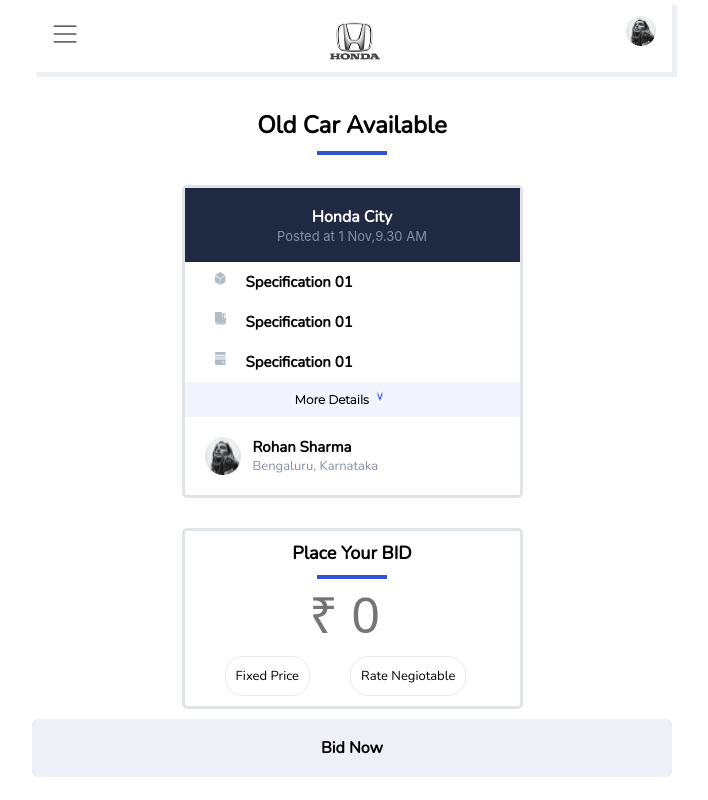
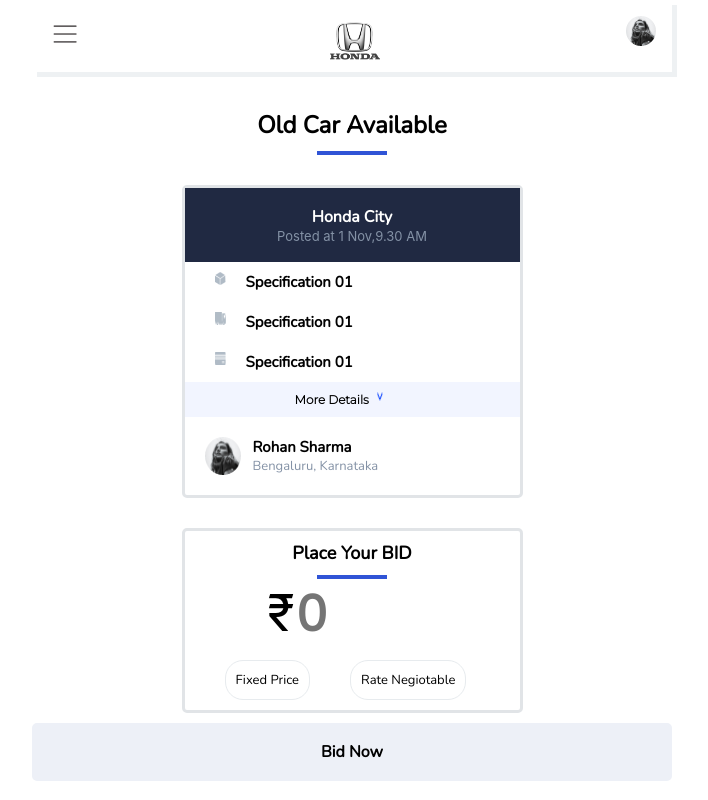
Before and after one commit to trinaChaudhuri/vahak-demo-app, a React (Create React App) app: page / in a window 1280 px wide. Shown: the whole page, without its empty margins (288-996 px from the left). Built offline with nearby package versions, Linux system fonts and the light colour scheme.

Commit message:
style fixes

```diff
--- a/src/components/form.js
+++ b/src/components/form.js
@@ -7,12 +7,16 @@
     const [remarks,setremarks]=useState("");
     return(
         <div className="formwrapper">
+            <div className="numberplaceholder">
             <input type="number" placeholder="Enter your mobile number*" className="forminputplaceholder"
             onChange={(event)=>
                 setmobile(event.target.value)
             }
             value={mobile}
-            max="10"/>
+            maxLength="10"
+            pattern="[0-9]*"
+            size="10"/>
+            </div>
             <input type="text" placeholder="Enter your name*" className="forminputplaceholder"
             onChange={(event)=>setname(event.target.value)} value={name}/>
             <input type="text" placeholder="Enter remarks(optional)" className="forminputplaceholder"
--- a/src/components/place-your-bid-card.js
+++ b/src/components/place-your-bid-card.js
@@ -1,4 +1,4 @@
-import React,{useState} from 'react';
+import React,{useState,useRef} from 'react';
 //style imports
 import "../styles/placeyourbid.css";
 //screen imports
@@ -6,32 +6,43 @@
 export default function PlaceYourBid(){
     const [amount,setamount]=useState("");
     const [showform,setshowform]=useState(false);
-    const [fixedprice,setfixedprice]=useState(0);
-    const [ratenegotiable,setratenegotiable]=useState(0);
+    const [toggleButtons,setToggleButtons]=useState(0);
     const [enablebidnowbutton,setenablebidnowbutton]=useState(false);
     const handleEnableBidNow=(value)=>{
         setenablebidnowbutton(value);
     }
+    const rupeeplaceholder=useRef(null);
+
     return(
         <>
        <div className="placeyourbidcontainer">
            <div className="placeyourbidtext">Place Your BID</div>
             <div className="bar"></div>
             <div style={{textAlign:'center'}}>
-            <input name="amount" type="number" size="20" placeholder="&#x20B9; 0" className="amountplaceholder"
-            value={amount} onChange={(event)=>setamount(event.target.value)}/>
+            {amount===""?(
+            <div style={{marginLeft:82}}>
+            <span className="amountplaceholder">₹<input name="amount" type="number" size="20" placeholder="0"
+            value={amount} ref={rupeeplaceholder} onChange={(event)=>setamount(event.target.value)}
+            /></span>
+            </div>
+            ):(
+                <span className="amountplaceholder">₹<input name="amount" type="number" size="20" placeholder="0"
+            value={amount} ref={rupeeplaceholder} onChange={(event)=>setamount(event.target.value)}
+            /></span>
+            )}
+
             </div>
             <div className="buttons">
-                {showform===true  ?(
+                {showform===true && toggleButtons===1 ?(
                 <div className="fixedpricecontainerselected" onClick={()=>
                     setshowform(!showform)
-
                     }>
                 <div className="fixedpriceselected">Fixed Price</div>
                 </div>
                 ):(
                 <div className="fixedpricecontainer" onClick={()=>{
                     setshowform(!showform)
+                    setToggleButtons(1)
                     }
                 }>
                 <div className="fixedprice">Fixed Price</div>
@@ -40,7 +51,6 @@
                 <div className="fixedpricecontainer">
                 <div className="ratenegotiable">Rate Negiotable</div>
                 </div>
-
             </div>
             {showform===true && <Form handleEnableBidNow={handleEnableBidNow}/>}
           </div>
--- a/src/styles/placeyourbid.css
+++ b/src/styles/placeyourbid.css
@@ -22,6 +22,16 @@
     max-width: 220px;
     margin-top: 7px;
     text-align: center;
+}
+.amountplaceholder input{
+    border: none;
+    font-family: 'Nunito', sans-serif;
+    font-weight: bold;
+    max-width: 220px;
+    font-size: 50px;
+}
+.amountplaceholder :focus{
+    border: none;
 }
 .buttons{
   display: flex;
@@ -58,6 +68,7 @@
     padding: 10px;
     text-align: center;
     margin-left: 40px;
+    background-color: #3054D60F;
 }
 .bidnowbuttoncontainer{
     text-align: center;
```
Also changed, not shown: src/styles/form.css (line endings or trailing spaces). Lines whose indentation alone changed are shown as unchanged.
